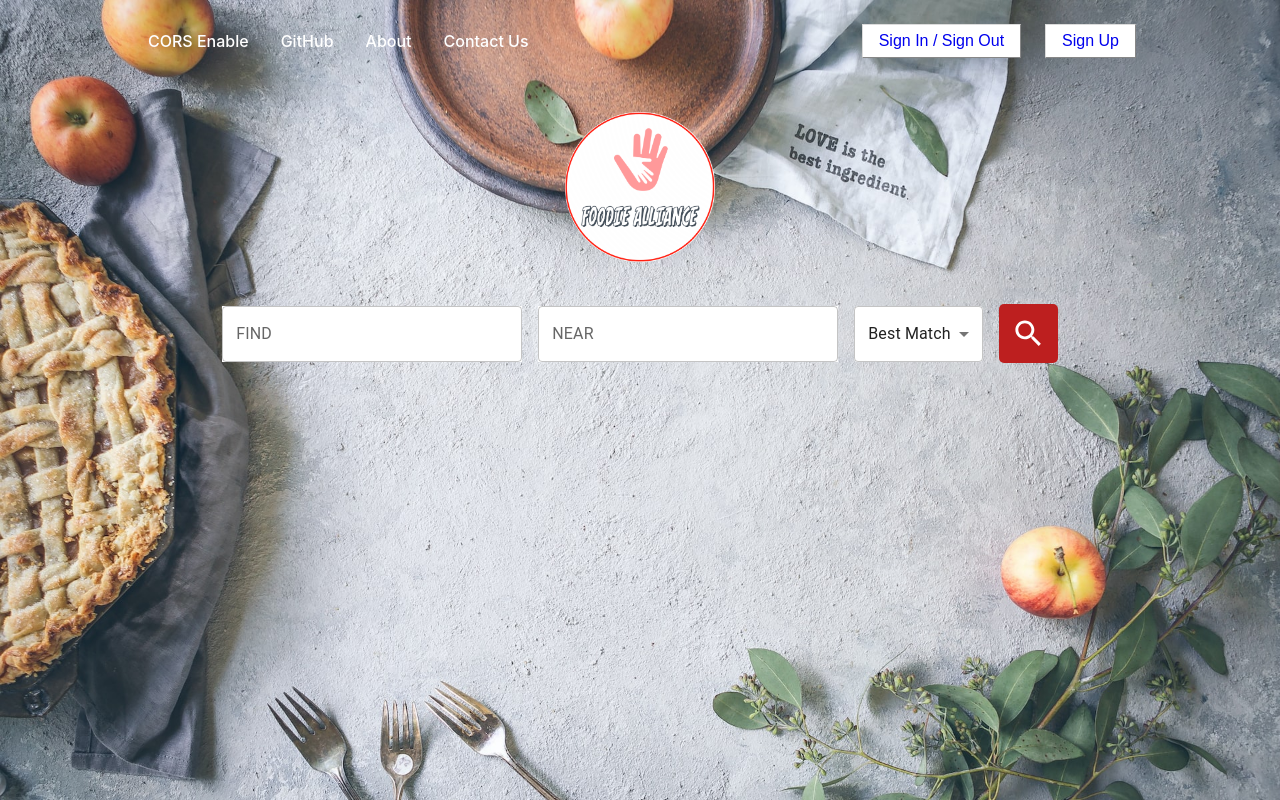
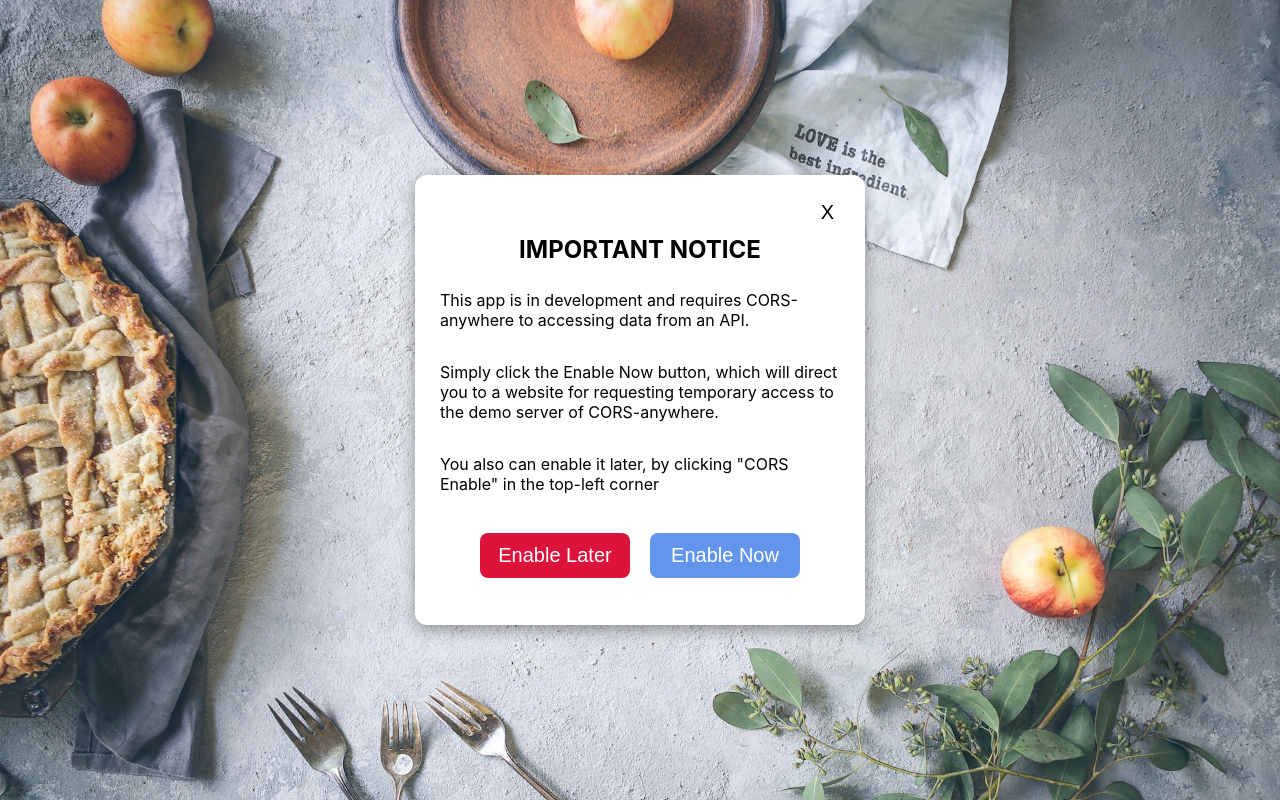
Before and after one commit to zbl14/capstone-planning-log-and-proposal, a React (Create React App) app: page / in a window 1280 px wide. Built offline with nearby package versions, Linux system fonts and the light colour scheme; no server answers.

Commit message:
add modal for important notice

```diff
--- a/src/components/landingPage/LandingPage.js
+++ b/src/components/landingPage/LandingPage.js
@@ -1,4 +1,4 @@
-import React from "react";
+import React, { useState, useEffect } from "react";
 import SearchBar from "./searchBar/SearchBar";
 import { useNavigate, Link } from "react-router-dom";
 import { BackgroundSlideshow } from "./backgroundSlider/BackGroundSlider";
@@ -17,6 +17,76 @@ const SearchArea = styled.section`
   align-items: center;
 `;
 
+const ModalBackground = styled.section`
+  width: 100vw;
+  height: 100vh;
+  position: fixed;
+  display: flex;
+  justify-content: center;
+  align-items: center;
+`;
+
+const ModalContainer = styled.section`
+  width: 400px;
+  height: 400px;
+  border-radius: 12px;
+  background-color: white;
+  box-shadow: rgba(0, 0, 0, 0.35) 0px 5px 15px;
+  display: flex;
+  flex-direction: column;
+  padding: 25px;
+`;
+
+const CloseBtnContainer = styled.section`
+  display: flex;
+  justify-content: flex-end;
+`;
+
+const CloseBtn = styled.button`
+  background-color: transparent;
+  border: none;
+  font-size: 20px;
+  cursor: pointer;
+`;
+
+const Title = styled.h1`
+  display: inline-block;
+  text-align: center;
+  margin: 10px 0 10px;
+  font-size: 1.5rem;
+`;
+
+const Footer = styled.section`
+  flex: 20%;
+  display: flex;
+  justify-content: center;
+  align-items: center;
+`;
+
+const EnableBtn = styled.button`
+  width: 150px;
+  height: 45px;
+  margin: 10px;
+  border: none;
+  background-color: cornflowerblue;
+  color: white;
+  border-radius: 8px;
+  font-size: 20px;
+  cursor: pointer;
+`;
+
+const CancelBtn = styled.button`
+  width: 150px;
+  height: 45px;
+  margin: 10px;
+  border: none;
+  background-color: crimson;
+  color: white;
+  border-radius: 8px;
+  font-size: 20px;
+  cursor: pointer;
+`;
+
 export const LandingPage = () => {
   const navigate = useNavigate();
 
@@ -28,8 +98,65 @@ export const LandingPage = () => {
       `/search?find_desc=${encodedTerm}&find_loc=${encodedLocation}&sort_by=${encodedSortBy}`
     );
   };
+
+  const useSessionModal = () => {
+    const session = "firstOpen";
+    const [showModal, setShowModal] = useState(false);
+    const hideModal = () => {
+      const modalKey = "modalSession";
+      sessionStorage.setItem(modalKey, session);
+      setShowModal(false);
+    };
+
+    useEffect(() => {
+      const modalKey = "modalSession";
+      const modalSession = sessionStorage.getItem(modalKey);
+      setShowModal(modalSession !== session);
+    }, [session]);
+    return [showModal, hideModal];
+  };
+
+  const [showModal, hideModal] = useSessionModal();
+
   return (
     <React.Fragment>
+      {showModal ? (
+        <ModalBackground>
+          <ModalContainer>
+            <CloseBtnContainer>
+              <CloseBtn onClick={hideModal}>X</CloseBtn>
+            </CloseBtnContainer>
+            <Title>IMPORTANT NOTICE</Title>
+            <p>
+              This app is in development and requires CORS-anywhere to accessing
+              data from an API.
+            </p>
+            <p>
+              Simply click the Enable Now button, which will direct you to a
+              website for requesting temporary access to the demo server of
+              CORS-anywhere.
+            </p>
+            <p>
+              You also can enable it later, by clicking "CORS Enable" in the
+              top-left corner
+            </p>
+            <Footer>
+              <CancelBtn onClick={hideModal}>Enable Later</CancelBtn>
+              <EnableBtn onClick={hideModal}>
+                <a
+                  href="https://cors-anywhere.herokuapp.com/corsdemo"
+                  target="_blank"
+                  rel="noreferrer"
+                  style={{ color: "white", textDecoration: "None" }}
+                >
+                  Enable Now
+                </a>
+              </EnableBtn>
+            </Footer>
+          </ModalContainer>
+        </ModalBackground>
+      ) : (
+        <div>
           <TopNav />
           <SearchArea>
             <Link to="/">
@@ -37,6 +164,8 @@ export const LandingPage = () => {
             </Link>
             <SearchBar search={search} />
           </SearchArea>
+        </div>
+      )}
       <BackgroundSlideshow />
     </React.Fragment>
   );
```
Lines whose indentation alone changed are shown as unchanged.
